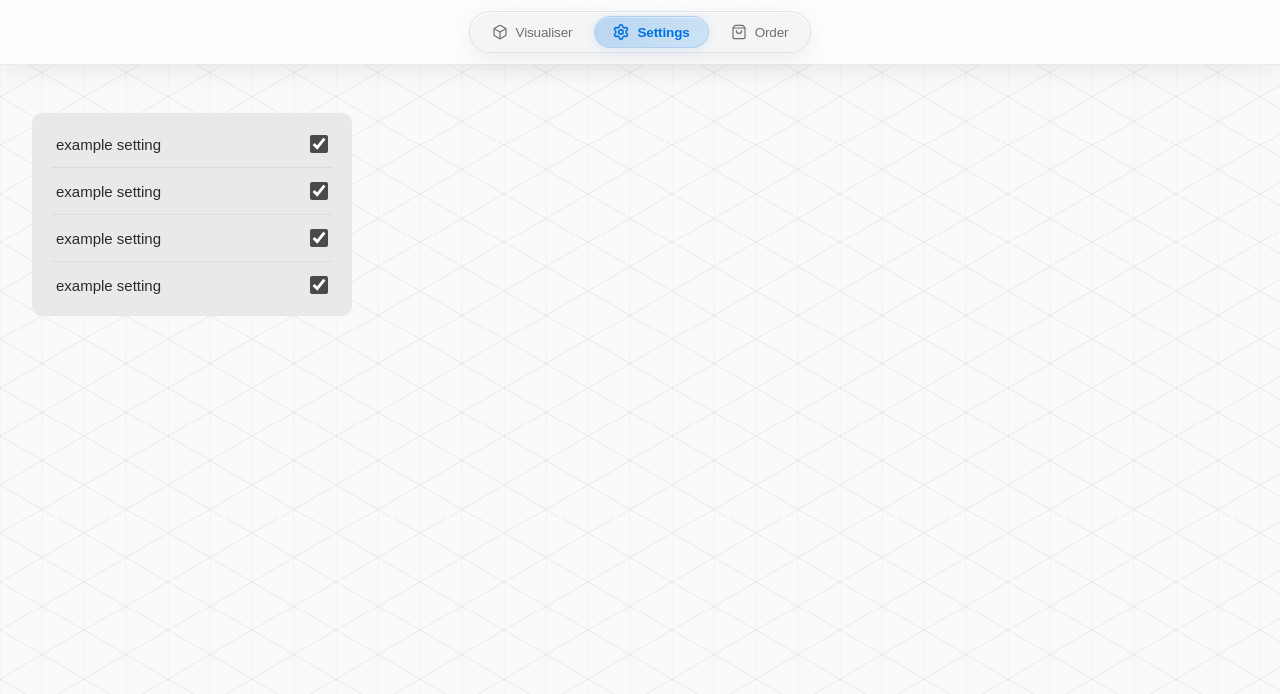
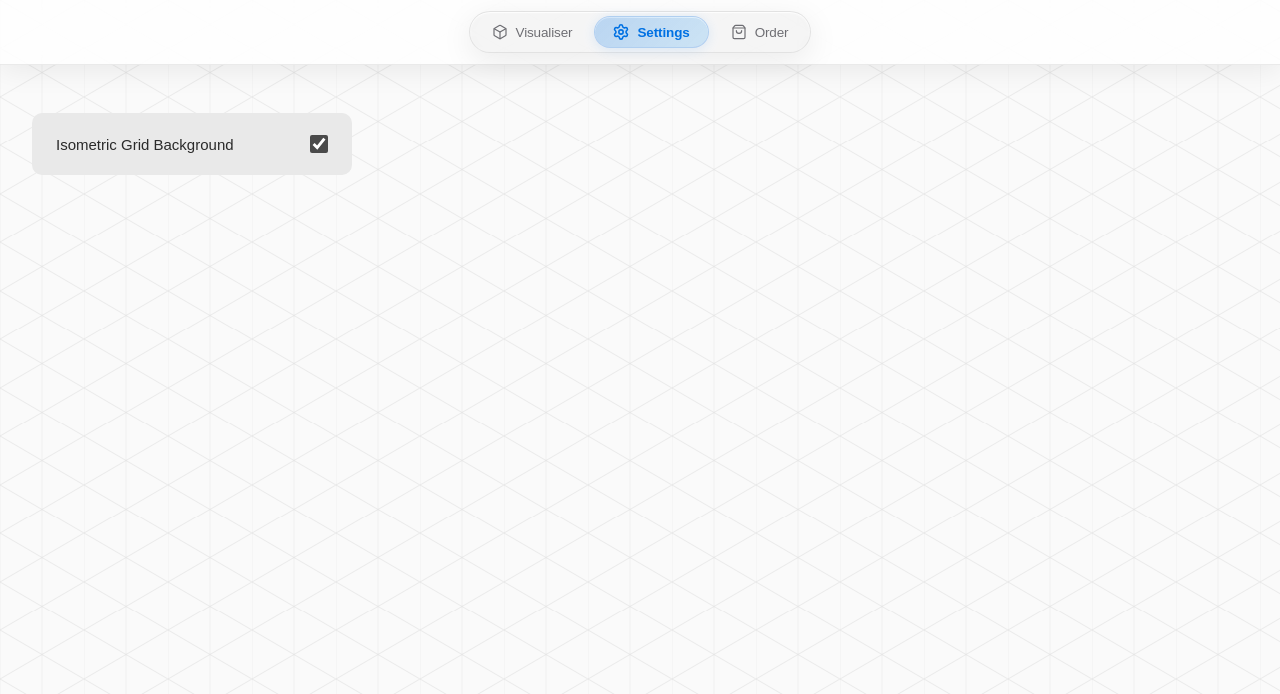
Before and after one commit to LTSmq/comp4050-epic-team, a Next.js app in the folder website/: page /settings in a window 1280 px wide. Shown: the top 694 px of the page. Built offline with nearby package versions, Linux system fonts and the light colour scheme.

Commit message:
fixed iso background
added a function button that toggles iso background on visualiser canvas.

added instruction file that tells you how to add a new setting

```diff
--- a/website/src/app/layout.tsx
+++ b/website/src/app/layout.tsx
@@ -1,6 +1,7 @@
 import type { Metadata } from "next";
 import { Geist, Geist_Mono } from "next/font/google";
 import "./globals.css";
+import { SettingsProvider } from "@/app/settings/settingsProvider";
 
 const geistSans = Geist({
   variable: "--font-geist-sans",
@@ -20,7 +21,11 @@ export const metadata: Metadata = {
 export default function RootLayout({ children }: LayoutProps<"/">) {
   return (
     <html lang="en" className={`${geistSans.variable} ${geistMono.variable}`}>
-      <body>{children}</body>
+      <body>
+        <SettingsProvider>
+          {children}
+        </SettingsProvider>
+      </body>
     </html>
   );
 }
--- a/website/src/app/settings/page.tsx
+++ b/website/src/app/settings/page.tsx
@@ -1,20 +1,16 @@
 "use client";
 
-import { useState } from "react";
 import TopNavBar from "@/components/topNavBar/topNavBar";
 import styles from "./page.module.css";
+import { useSettings } from "./settingsProvider";
 
 interface SettingConfig {
-    id: string;
+    id: "showIsometricGrid";
     title: string;
-    defaultEnabled: boolean;
 }
 
 const SETTINGS: SettingConfig[] = [
-    { id: "example setting1", title: "example setting", defaultEnabled: true },
-    { id: "example setting2", title: "example setting", defaultEnabled: true },
-    { id: "example setting3", title: "example setting", defaultEnabled: true },
-    { id: "example setting4", title: "example setting", defaultEnabled: true },
+    { id: "showIsometricGrid", title: "Isometric Grid Background" },
 ];
 
 function SettingRow({
@@ -40,13 +36,7 @@ function SettingRow({
 }
 
 export default function SettingsPage() {
-    const [settingsState, setSettingsState] = useState<Record<string, boolean>>(
-        () => Object.fromEntries(SETTINGS.map((s) => [s.id, s.defaultEnabled]))
-    );
-
-    const toggleSetting = (id: string) => {
-        setSettingsState((prev) => ({ ...prev, [id]: !prev[id] }));
-    };
+    const { settings, toggleSetting } = useSettings();
 
     return (
         <div className={styles.pageBackground}>
@@ -57,7 +47,7 @@ export default function SettingsPage() {
                         <SettingRow
                             key={setting.id}
                             title={setting.title}
-                            enabled={settingsState[setting.id]}
+                            enabled={!!settings[setting.id]}
                             onToggle={() => toggleSetting(setting.id)}
                         />
                     ))}
--- /dev/null
+++ b/website/src/app/settings/settingsProvider.tsx
@@ -0,0 +1,54 @@
+'use client';
+
+import { createContext, useContext, useEffect, useState } from 'react';
+
+interface Settings {
+  showIsometricGrid: boolean;
+}
+
+const defaultSettings: Settings = {
+  showIsometricGrid: true,
+};
+
+const SettingsContext = createContext<{
+  settings: Settings;
+  toggleSetting: (key: keyof Settings) => void;
+}>({
+  settings: defaultSettings,
+  toggleSetting: () => {},
+});
+
+export function SettingsProvider({ children }: { children: React.ReactNode }) {
+  const [settings, setSettings] = useState<Settings>(defaultSettings);
+  const [isMounted, setIsMounted] = useState(false);
+
+  useEffect(() => {
+    setIsMounted(true);
+    const saved = localStorage.getItem('appSettings');
+    if (saved) {
+      try {
+        setSettings(JSON.parse(saved));
+      } catch (e) {
+        console.error('Failed to parse local storage settings:', e);
+      }
+    }
+  }, []);
+
+  const toggleSetting = (key: keyof Settings) => {
+    setSettings((prev) => {
+      const updated = { ...prev, [key]: !prev[key] };
+      localStorage.setItem('appSettings', JSON.stringify(updated));
+      return updated;
+    });
+  };
+
+  if (!isMounted) return <>{children}</>;
+
+  return (
+    <SettingsContext.Provider value={{ settings, toggleSetting }}>
+      {children}
+    </SettingsContext.Provider>
+  );
+}
+
+export const useSettings = () => useContext(SettingsContext);
```
Also changed, not shown: website/src/components/visualiser/visualiser.module.css (+6 -0 lines), website/src/components/visualiser/visualiserCanvas.tsx (+9 -1 lines), website/src/app/settings/instructions.txt (added).
